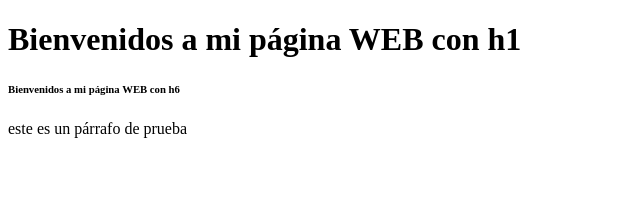
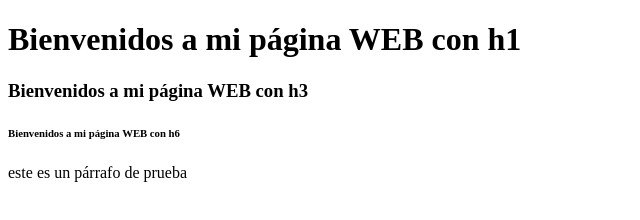
Before and after one commit to hanscruzl/Ciclo3-MinTIC2022, a plain HTML site: page index.html in a window 1280 px wide. Shown: the whole page, without its empty margins (0-640 px from the left). Drawn offline with Linux system fonts and the light colour scheme.

Commit message:
Mi version 1.1

```diff
--- a/index.html
+++ b/index.html
@@ -9,6 +9,7 @@
 
 <body>
 	<h1> Bienvenidos a mi página WEB con h1</h1>
+	<h3> Bienvenidos a mi página WEB con h3</h3>
 	<h6> Bienvenidos a mi página WEB con h6</h6>
 	<p> este es un párrafo de prueba </p>
 
```
